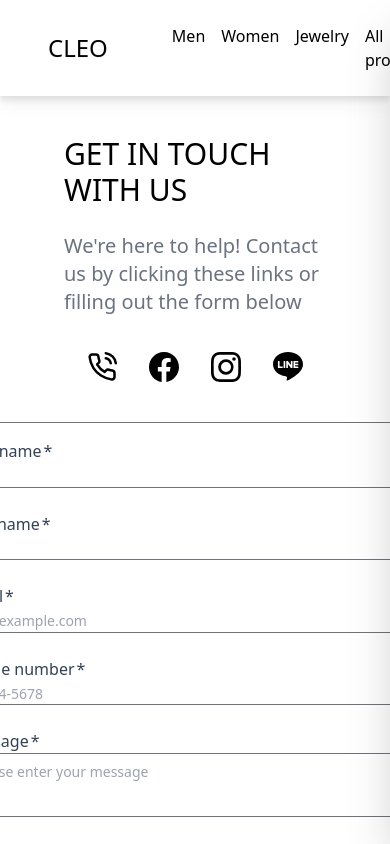
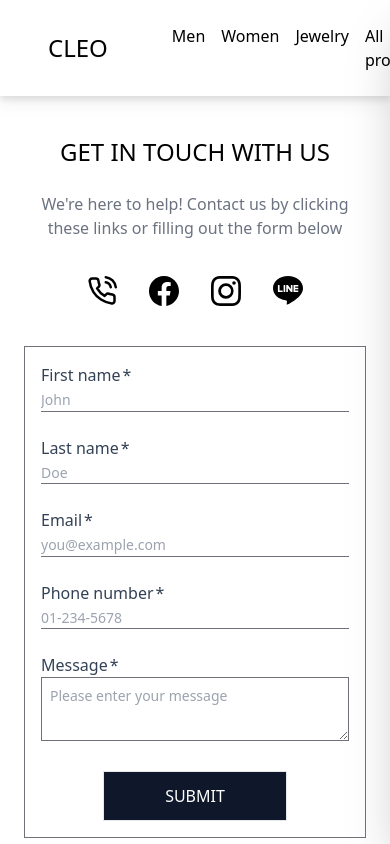
Before and after one commit to kjittiwan/e-commerce, a React (Vite) app: page /contact in a window 390 px wide. Shown: the top 844 px of the page. Built offline with nearby package versions, Linux system fonts and the light colour scheme; no server answers.

Commit message:
style contact page for smaller screens

```diff
--- a/src/pages/Contact.tsx
+++ b/src/pages/Contact.tsx
@@ -3,10 +3,10 @@ import { FiPhoneCall } from 'react-icons/fi'
 
 function Contact() {
   return (
-    <div className="pt-24 pb-16 mx-16 flex flex-col items-center gap-y-10">
+    <div className="pt-24 pb-16 mx-6 md:mx-16 flex flex-col items-center gap-y-10">
       <div className='flex flex-col items-center gap-y-6 pt-10'>
-        <div className="uppercase text-3xl">Get in touch with us</div>
-        <div className="text-xl font-light text-gray-500">We're here to help! Contact us by clicking these links or filling out the form below</div>
+        <div className="uppercase text-2xl md:text-3xl">Get in touch with us</div>
+        <div className="text-center md:text-xl font-light text-gray-500">We're here to help! Contact us by clicking these links or filling out the form below</div>
         <div className='flex gap-x-8 text-3xl text-black pt-3'>
           <div className='cursor-pointer'> <FiPhoneCall /> </div>
           <div className='cursor-pointer'> <BsFacebook /> </div>
@@ -14,7 +14,7 @@ function Contact() {
           <div className='cursor-pointer'> <BsLine /> </div>
         </div>
       </div>
-      <form action="" className='flex flex-col  w-[500px] gap-y-6 border p-4 border-zinc-500 text-slate-700'>
+      <form action="" className='flex flex-col  w-full md:w-[40%] gap-y-6 border p-4 border-zinc-500 text-slate-700'>
         <label className='block'>
           <span className={`after:content-['*'] after:ml-0.5 `}>First name</span>
         <input
```
